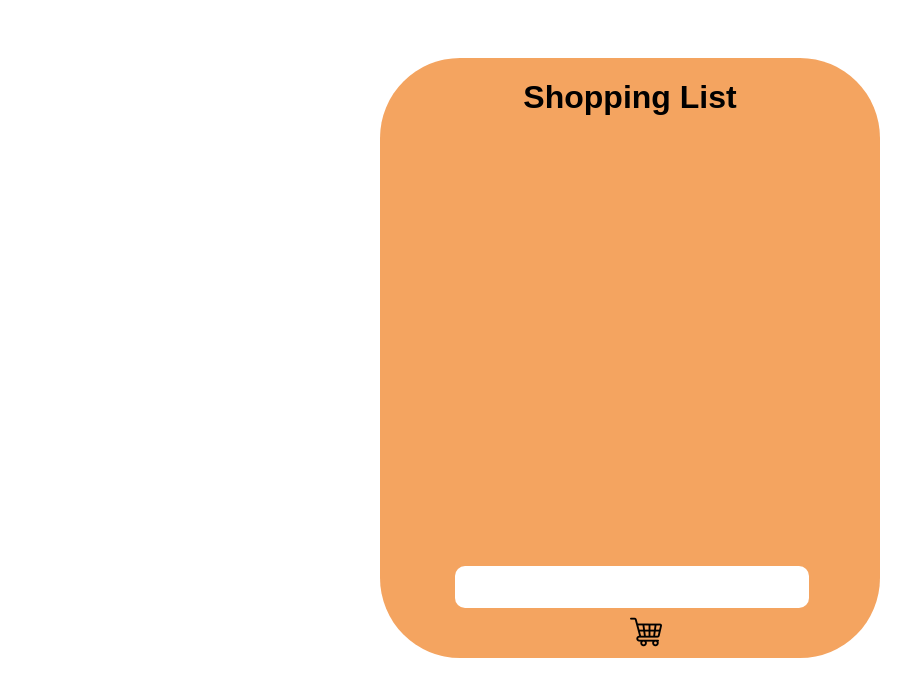
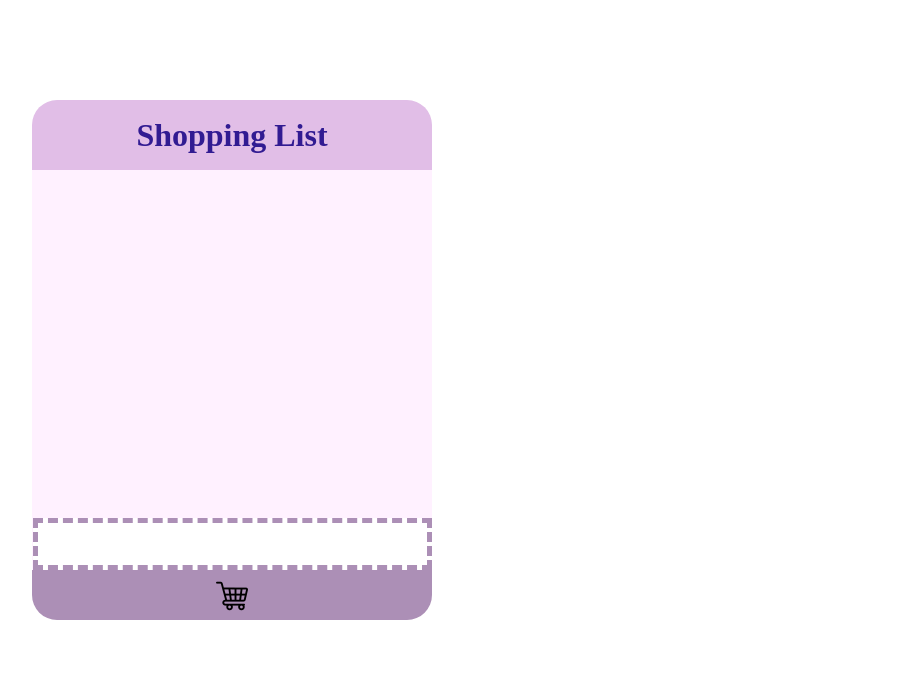
Before and after one commit to mynameisjisoo/shopping-list, a plain HTML site: page index.html in a window 1280 px wide. Shown: the whole page, without its empty margins (68-979 px from the left). Drawn offline with Linux system fonts and the light colour scheme.

Commit message:
Refactor & Design 1.Refactor : HTML의body 구조 변경함. div를header, section, footer로 세분화하여 refactoring 함 2.Design : body 구조 변경됨에 따라 각 요소 사이즈, 배치 변경 및 색상 변경함

```diff
--- a/index.html
+++ b/index.html
@@ -10,13 +10,14 @@
 </head>
 
 <body>
-    <div>
-        <h1>Shopping List</h1>
-        <ul>
-        </ul>
+    <header><h1> Shopping List</h1></header>
+    <section>
+        <ul></ul>
         <input id="text" type="text"></input>
-        <img id="shoppingCart" src="./img/shopping-cart.png" alt="shopping-cart">
-    </div>
+    </section>
+        <footer>
+            <img id="shoppingCart" src="./img/shopping-cart.png" alt="shopping-cart">
+        </footer>
 
 </body>
 </html>
--- a/main.js
+++ b/main.js
@@ -44,3 +44,4 @@ function addShoppingList() {
     remove.parentElement.remove();
   });
 }
+``;
--- a/style.css
+++ b/style.css
@@ -1,38 +1,50 @@
 body {
-  height: 100%;
-  font-family: serif;
+  margin: 100px;
+  width: 400px;
+  height: 500px;
+  color: #311b92;
+}
+section {
+  background-color: #fff1ff;
+  min-height: 400px;
+  line-height: 400px;
+  text-align: center;
+}
+
+header {
+  text-align: center;
+  background-color: #e1bee7;
+  height: 70px;
+  line-height: 70px;
+  border-top-left-radius: 25px;
+  border-top-right-radius: 25px;
+  margin: 0px;
 }
 h1 {
-  font-family: fantasy;
+  vertical-align: middle;
 }
-div {
-  position: absolute;
-  /* display: flex; */
-  /* justify-content: center; */
+footer {
+  height: 50px;
+  background-color: #ac8fb6;
+  border-bottom-left-radius: 25px;
+  border-bottom-right-radius: 25px;
   text-align: center;
-  left: 35%;
-  margin-top: 50px;
-  background: sandybrown;
-  width: 500px;
-  height: 600px;
-  border-radius: 5em;
+  line-height: 50px;
+}
+#shoppingCart {
+  cursor: pointer;
+  vertical-align: middle;
+}
+#shoppingCart:hover {
+  width: 35px;
+  height: 35px;
 }
 
 #text {
-  position: absolute;
-  bottom: 50px;
-  left: 75px; /*전체div너비-text칸너비/ 2*/
-  width: 350px;
   height: 40px;
-
-  /* text-align: left; */
-  border-radius: 10px;
-  border: 0px;
-}
-#shoppingCart {
-  position: absolute;
-  bottom: 10px;
-  cursor: pointer;
+  width: 385px;
+  vertical-align: bottom;
+  border: thick dashed #ac8fb6;
 }
 ul {
   position: absolute;
@@ -41,16 +53,8 @@ ul {
 }
 li {
   text-align: left;
-  line-height: 35px;
+  line-height: 40px;
   width: 400px;
-
-  /* border: 1px palegreen;
-  border-bottom: palevioletred; */
-  /* padding-right: 100px; */
-
-  /* vertical-align: middle; */
-  /* width: 200px;
-  padding: 50px 10px 50px 10px; */
 }
 .trash {
   cursor: pointer;
```
